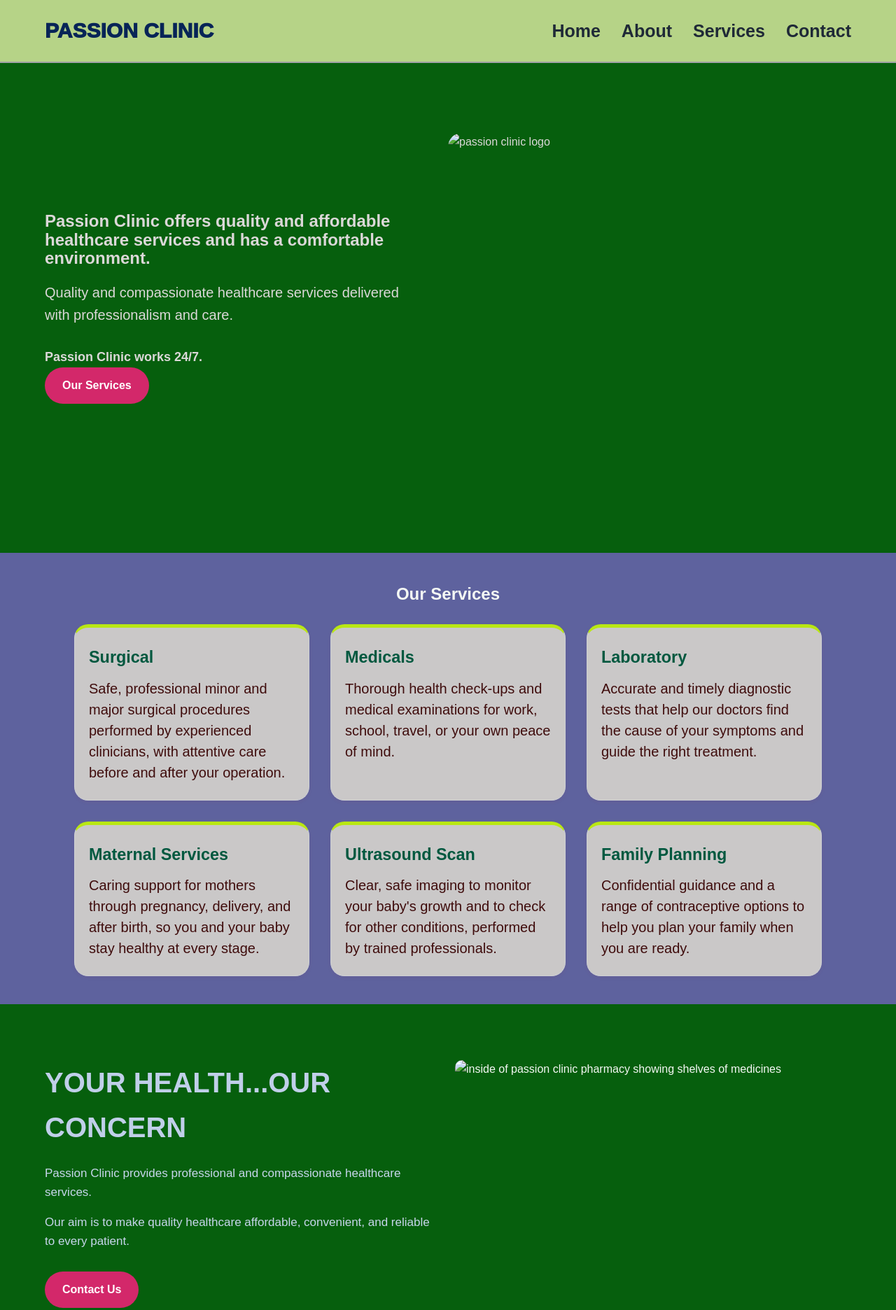
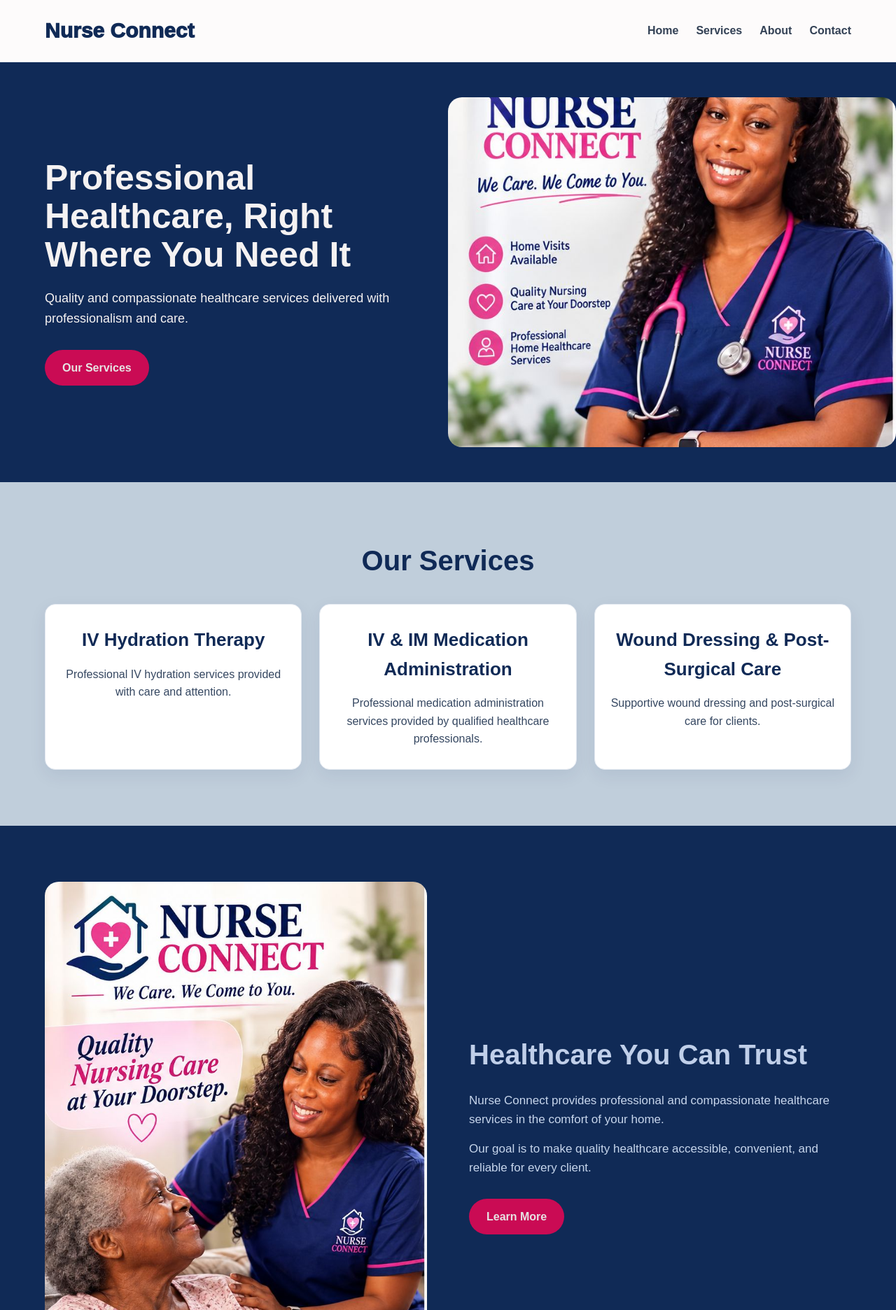
Before and after one commit to Ibrahim545Adam/nurse-connect-updated, a plain HTML site: page index.html in a window 1280 px wide. Shown: the top 1872 px of the page at 70% size. Drawn offline with Linux system fonts and the light colour scheme.

Commit message:
Add files via upload

```diff
--- a/index.html
+++ b/index.html
@@ -2,27 +2,28 @@
 <html lang="en">
 <head>
     <meta charset="UTF-8">
-    <Meta name="viewport" content="width=device-width", initial-scale="1.0">
+    <meta name="viewport" content="width=device-width, initial-scale=1.0">
 
-    <title>PASSION CLINIC</title>
+    <title>Nurse Connect | Professional Home Healthcare</title>
 
     <link rel="stylesheet" href="style.css">
 </head>
 
 <body>
+
     <!-- Navigation -->
     <header class="navbar">
         <div class="container">
 
             <div class="logo">
-                PASSION CLINIC
+                Nurse Connect
             </div>
 
             <nav>
                 <ul class="nav-links">
                     <li><a href="#home">Home</a></li>
+                    <li><a href="#services">Services</a></li>
                     <li><a href="#about">About</a></li>
-                    <li><a href="#services">Services</a></li>
                     <li><a href="#contact">Contact</a></li>
                 </ul>
             </nav>
@@ -30,26 +31,23 @@
         </div>
     </header>
 
-    <!-- GOOD SECTION -->
+
+    <!-- Hero Section -->
     <main>
-        <section class="good" id="home">
 
-            <div class="good-content">
+    <section class="hero" id="home">
 
-            <H1>
-                Passion Clinic offers quality and affordable healthcare services
-                and
-                has a comfortable environment.
-            </H1>
+        <div class="hero-content">
+
+            <h1>
+                Professional Healthcare,
+                Right Where You Need It
+            </h1>
 
             <p>
                 Quality and compassionate healthcare services
                 delivered with professionalism and care.
             </p>
-
-            <h2>
-                <strong>Passion Clinic works 24/7.</strong>
-            </h2>
 
             <a href="#services" class="btn btn-primary">
                 Our Services
@@ -57,94 +55,97 @@
 
         </div>
 
-        <div class="good-image">
+        <div class="hero-image">
             <img
-            src="images/passion logo.jpg"
-            alt="passion clinic logo">
+                src="images/nurse-connect-2.jpg"
+                alt="Nurse Connect healthcare professional"
+            >
+        </div>
 
-        </div>
     </section>
 
 
-    <!-- services section -->
+    <!-- Services Section -->
     <section class="services" id="services">
 
         <h2>Our Services</h2>
 
-        <div class="services-grid">
+        <div class="service-list">
 
             <div class="service-card">
-                <h3>Surgical</h3>
-                <p>Safe, professional minor and major surgical procedures performed by experienced clinicians, with attentive care before and after your operation.</p>
+                <h3>IV Hydration Therapy</h3>
+
+                <p>
+                    Professional IV hydration services
+                    provided with care and attention.
+                </p>
             </div>
 
+
             <div class="service-card">
-                <h3>Medicals</h3>
-               <p>Thorough health check-ups and medical examinations for work, school, travel, or your own peace of mind.</p>
+                <h3>IV & IM Medication Administration</h3>
+
+                <p>
+                    Professional medication administration
+                    services provided by qualified healthcare
+                    professionals.
+                </p>
             </div>
 
+
             <div class="service-card">
-                <h3>Laboratory</h3>
-                <p>Accurate and timely diagnostic tests that help our doctors find the cause of your symptoms and guide the right treatment.</p>
+                <h3>Wound Dressing & Post-Surgical Care</h3>
+
+                <p>
+                    Supportive wound dressing and
+                    post-surgical care for clients.
+                </p>
             </div>
 
-            <div class="service-card">
-                <h3>Maternal Services</h3>
-                <p>Caring support for mothers through pregnancy, delivery, and after birth, so you and your baby stay healthy at every stage.</p>
-            </div>
-
-            <div class="service-card">
-                <h3>Ultrasound Scan</h3>
-                <p>Clear, safe imaging to monitor your baby's growth and to check for other conditions, performed by trained professionals.</p>
-            </div>
-
-            <div class="service-card">
-                <h3>Family Planning</h3>
-                <p>Confidential guidance and a range of contraceptive options to help you plan your family when you are ready.</p>
-            </div>
         </div>
 
     </section>
 
-    <!-- about section -->
+
+    <!-- About Section -->
     <section class="about" id="about">
-
 
         <div class="about-content">
 
+            <div class="about-image">
+                <img
+                    src="images/nurse-connect-1.jpg"
+                    alt="Professional Nurse"
+                >
+            </div>
+
+
             <div class="about-text">
 
-                <h2>
-                    YOUR HEALTH...OUR CONCERN
-                </h2>
+                <h2>Healthcare You Can Trust</h2>
 
                 <p>
-                    Passion Clinic provides professional and
-                    compassionate healthcare services.
+                    Nurse Connect provides professional and
+                    compassionate healthcare services in the
+                    comfort of your home.
                 </p>
 
                 <p>
-                    Our aim is to make quality healthcare
-                    affordable, convenient, and reliable to every
-                    patient.
+                    Our goal is to make quality healthcare
+                    accessible, convenient, and reliable
+                    for every client.
                 </p>
 
-                <a href="#" class="btn btn-primary">
-                Contact Us
-
+                <a href="#contact" class="btn btn-primary">
+                    Learn More
                 </a>
-            </div>
-
-            <div class="about-image">
-
-                <img src="images/pharmacy picture.jpg"
-                alt="inside of passion clinic pharmacy showing shelves of medicines">
 
             </div>
 
         </div>
 
     </section>
+
 
     <!-- Why Choose Us Section -->
     <section class="why-us">
@@ -153,10 +154,10 @@
 
             <div class="why-us-text">
 
-                <h2>Come To Passion Clinic</h2>
+                <h2>Why Choose Nurse Connect?</h2>
 
                 <p>
-                    Passion Clinic provides convenient,
+                    We are committed to providing convenient,
                     professional, and compassionate healthcare
                     services.
                 </p>
@@ -166,7 +167,7 @@
                     <h3>Professional Care</h3>
 
                     <p>
-                        Passion Clinic provides healthcare services with
+                        We provide healthcare services with
                         professionalism and attention to detail.
                     </p>
 
@@ -175,10 +176,11 @@
 
                 <div class="feature">
 
-                    <h3>Convenient hospitality</h3>
+                    <h3>Convenient Home Care</h3>
 
                     <p>
-                        comfortable and lovely environment.
+                        Receive selected healthcare services
+                        in the comfort of your home.
                     </p>
 
                 </div>
@@ -186,10 +188,10 @@
 
                 <div class="feature">
 
-                    <h3>Compassionate Services</h3>
+                    <h3>Compassionate Service</h3>
 
                     <p>
-                        Passion Clinic put the needs and comfort of our
+                        We put the needs and comfort of our
                         clients at the center of our service.
                     </p>
 
@@ -201,8 +203,8 @@
             <div class="why-us-image">
 
                 <img
-                src="images/passion clinic building.jpg"
-                alt="exterior view of passion clinic showing the buuilding entrance"
+                    src="images/nurse-connect-3.jpg"
+                    alt="Nurse providing professional healthcare"
                 >
 
             </div>
@@ -211,21 +213,34 @@
 
     </section>
 
-    <!--contact section-->
+
+    <!-- Contact Section -->
     <section class="contact" id="contact">
 
         <div class="contact-content">
 
-            <h2>
-                <strong>Passion Clinic works 24/7.</strong>
-            </h2>
+            <h2>Get In Touch</h2>
 
             <p>
                 Have questions or need more information?
-                <b>Contact PASSION CLINIC now</b>.
+                Contact Nurse Connect today.
             </p>
 
-            <button class="btn btn-primary">Book Appointment</button>
+            <a
+            href="https://wa.me/233544069073?text=Hello%20Nurse%20Connect,%20I%20would%20like%20to%20make%20an%20appointment."
+            class="btn btn-primary"
+            target="_blank"
+            rel="noopener noreferrer"
+>
+            Book an Appointment
+            </a>
+
+            <p class="phone-contact">
+
+            Call us:
+            <a href="tel:+233544069073">+233 54 406 9073</a>
+
+            </p>
 
         </div>
 
@@ -237,11 +252,10 @@
     <footer>
 
         <p>
-            &copy; 2026 PASSION CLINIC. All rights reserved.
+            &copy; 2026 Nurse Connect. All rights reserved.
         </p>
 
     </footer>
 
 </body>
-
 </html>
--- a/style.css
+++ b/style.css
@@ -9,13 +9,13 @@
 }
 
 html {
-    scroll-behavior: rough;
+    scroll-behavior: smooth;
 }
 
 body {
     font-family: Arial, sans-serif;
-    color: #f4f8f4;
-    background: #5e629e;
+    color: #334155;
+    background: #f3efef;
     line-height: 1.6;
 }
 
@@ -45,9 +45,9 @@ img {
    ========================================================= */
 
 .navbar {
-    background: #b6d387;
+    background: #fdfbfb;
     padding: 20px 0;
-    border-bottom: 2px solid #a2a4a7;
+    border-bottom: 1px solid #e2e8f0;
 }
 
 .navbar .container {
@@ -59,29 +59,30 @@ img {
 .logo {
     font-size: 30px;
     font-weight: 1000;
-    color: #072457;
+    color: #102a56;
 }
 
 .nav-links {
     display: flex;
-    gap: 30px;
+    gap: 25px;
     list-style: none;
 }
 
 .nav-links a {
-    color: #1f2937;
-    font-weight: 700;
-    font-size: 25px;
+    color: #334155;
+    font-weight: 600;
+    font-size: 16px;
 }
 
 .nav-links a:hover {
-    color: #db1009;
+    color: #b1104e;
     padding: 5px;
 }
 
 header {
-  position: sticky;
-  top: 0;
+    position: sticky;
+    top: 0%;
+    z-index: 1000;
 }
 
 
@@ -98,62 +99,52 @@ header {
 }
 
 .btn-primary {
-    background: #d3286a;
-    color: #fffefe;
+    background: #ca0b54;
+    color: #e6e3e3;
 }
 
 .btn-primary:hover {
-background: #4b3f81;
-}
-
-button:focus,
-a:focus,
-input:focus {
-  outline: 3px solid rgb(7, 7, 216);
-  outline-offset: 3px;
+    background: #221017;
 }
 
 
 /* =========================================================
-   5. GOOD SECTION
+   5. HERO SECTION
    ========================================================= */
 
-.good {
-    min-height: 700px;
+.hero {
+    min-height: 600px;
     display: flex;
     align-items: center;
-    background:  #065f0d;
-    color: #dbd8d8;
+    background: #102a57;
+    color: #f5f2f2;
 }
 
-.good-content {
+.hero-content {
     width: 50%;
     padding: 40px 5%;
 }
 
-.good-content h1 {
-    font-size: 24px;
+.hero-content h1 {
+    font-size: 50px;
     line-height: 1.1;
     margin-bottom: 20px;
 }
 
-.good-content h2 {
+.hero-content p {
     font-size: 18px;
-}
-
-.good-content p {
-    font-size: 20px;
     margin-bottom: 30px;
     max-width: 550px;
 }
 
-.good-image {
+.hero-image {
     width: 50%;
 }
 
-.good-image img {
+.hero-image img {
     width: 100%;
     height: 500px;
+    aspect-ratio: 4 / 3;
     object-fit: cover;
     border-radius: 20px;
 }
@@ -164,47 +155,47 @@ input:focus {
    ========================================================= */
 
 .services {
-  max-width: 1100px;
-  margin: 0 auto;
-  padding: 40px 16px;
+    padding: 80px 5%;
+    background: #c0cedb;
+    text-align: center;
 }
 
 .services h2 {
-  text-align: center;
-  margin-bottom: 24px;
+    font-size: 40px;
+    color: #102a56;
+    margin-bottom: 30px;
 }
 
-.services-grid {
-  display: grid;
-  grid-template-columns: repeat(auto-fit, minmax(250px, 1fr));
-  gap: 30px;
+.service-list {
+    display: grid;
+    grid-template-columns: repeat(3, 1fr);
+    gap: 25px;
+    max-width: 1200px;
+    margin: auto;
 }
 
 .service-card {
-  background: #cac8c8;
-  border: 1px solid #cdd0d3;
-  border-top: 5px solid #b9e713;
-  border-radius: 20px;
-  padding: 24px 20px;
-  box-shadow: 0 2px 6px rgba(190, 12, 12, 0.05);
-  transition: transform 0.2s ease, box-shadow 0.2s ease;
-  font-size: 20px;
+    background: #ffffff;
+    padding: 30px 20px;
+    border-radius: 15px;
+    border: 1px solid #e2e8f0;
+    box-shadow: 0 8px 25px rgba(16, 42, 86, 0.08);
+    transition: transform 0.1s ease, box-shadow 0.3s ease;
 }
 
 .service-card:hover {
-  transform: translateY(-9px);
-  box-shadow: 0 8px 18px rgba(187, 236, 9, 0.12);
+    transform: translateY(-5px);
+    box-shadow: 0 15px 35px rgba(16, 42, 86, 0.15);
 }
 
 .service-card h3 {
-  margin: 0 0 10px;
-  color: #00583f;
+    color: #102a56;
+    font-size: 26px;
+    margin-bottom: 15px;
 }
 
 .service-card p {
-  margin: 0;
-  line-height: 1.5;
-  color: #3f0c0c;
+    color: #354761;
 }
 
 
@@ -214,26 +205,22 @@ input:focus {
 
 .about {
     padding: 80px 5%;
-    background: #065f0d;
+    background: #102a56;
 }
 
 .about-content {
     max-width: 1200px;
     margin: auto;
+
     display: grid;
     grid-template-columns: 1fr 1fr;
-    gap: 20px;
-    align-items: left;
+    gap: 60px;
+    align-items: center;
 }
 
 .about-image img {
     width: 100%;
-    border-radius: 10px;
-    object-fit: cover;
-    display: flex;
-    justify-content: flex-end;
-    order: 2;
-    order: 1;
+    border-radius: 20px;
 }
 
 .about-text h2 {
@@ -259,12 +246,13 @@ input:focus {
 
 .why-us {
     padding: 80px 5%;
-    background: #b6d387;
+    background: #c6dbf1;
 }
 
 .why-us-content {
     max-width: 1200px;
     margin: auto;
+
     display: grid;
     grid-template-columns: 1fr 1fr;
     gap: 60px;
@@ -272,15 +260,15 @@ input:focus {
 }
 
 .why-us-text h2 {
-    font-size: 40px;
-    color: #152746;
-    margin-bottom: 20px;
+    font-size: 34px;
+    color: #102a56;
+    margin-bottom: 28px;
 }
 
 .why-us-text > p {
     margin-bottom: 30px;
-    color: #131f30;
-    font-size: 17px;
+    color: #0a0411;
+    font-size: 20px;
 }
 
 .feature {
@@ -288,18 +276,18 @@ input:focus {
 }
 
 .feature h3 {
-    color: #071329;
-    font-size: 20px;
+    color: #06388f;
+    font-size: 22px;
     margin-bottom: 5px;
 }
 
 .feature p {
-    color: #3d0505;
+    color: #040c18;
+    font-size: 18px;
 }
 
 .why-us-image img {
     width: 100%;
-    height: 100%;
     border-radius: 20px;
 }
 
@@ -310,7 +298,7 @@ input:focus {
 
 .contact {
     padding: 80px 5%;
-    background: #105610;
+    background: #102a56;
     color: #ffffff;
     text-align: center;
 }
@@ -321,13 +309,23 @@ input:focus {
 }
 
 .contact h2 {
-    font-size: 30px;
+    font-size: 40px;
     margin-bottom: 15px;
 }
 
 .contact p {
     font-size: 20px;
     margin-bottom: 30px;
+}
+
+.phone-contact {
+    margin-top: 20px;
+    font-size: 16px;
+}
+
+.phone-contact a {
+    color: #ffffff;
+    font-weight: 600;
 }
 
 
@@ -337,8 +335,8 @@ input:focus {
 
 footer {
     padding: 20px;
-    background: #9fa5ee;
-    color: #1f2937;
+    background: #7086aa;
+    color: #180303;
     text-align: center;
 }
 
@@ -362,6 +360,10 @@ footer {
         gap: 40px;
     }
 
+    .hero {
+    min-height: 550px;
+    }
+
 }
 
 
@@ -379,9 +381,13 @@ footer {
     }
 
     .nav-links {
-        gap: 15px;
+        gap: 12px;
         flex-wrap: wrap;
         justify-content: center;
+    }
+
+    .nav-links a {
+    font-size: 14px;
     }
 
 
@@ -483,6 +489,10 @@ footer {
         font-size: 14px;
     }
 
+    .navbar {
+    padding: 15px 0;
+    }
+
     .hero-content h1 {
         font-size: 30px;
     }
```
